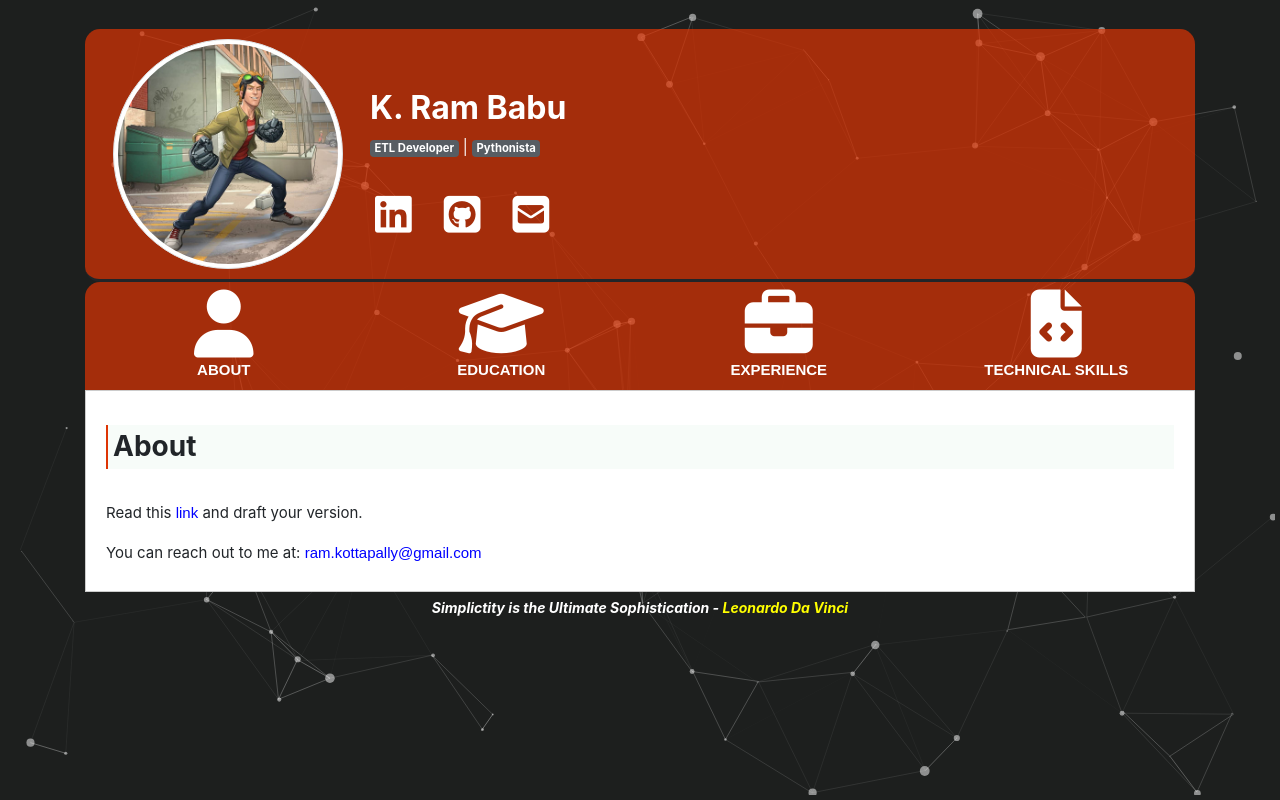
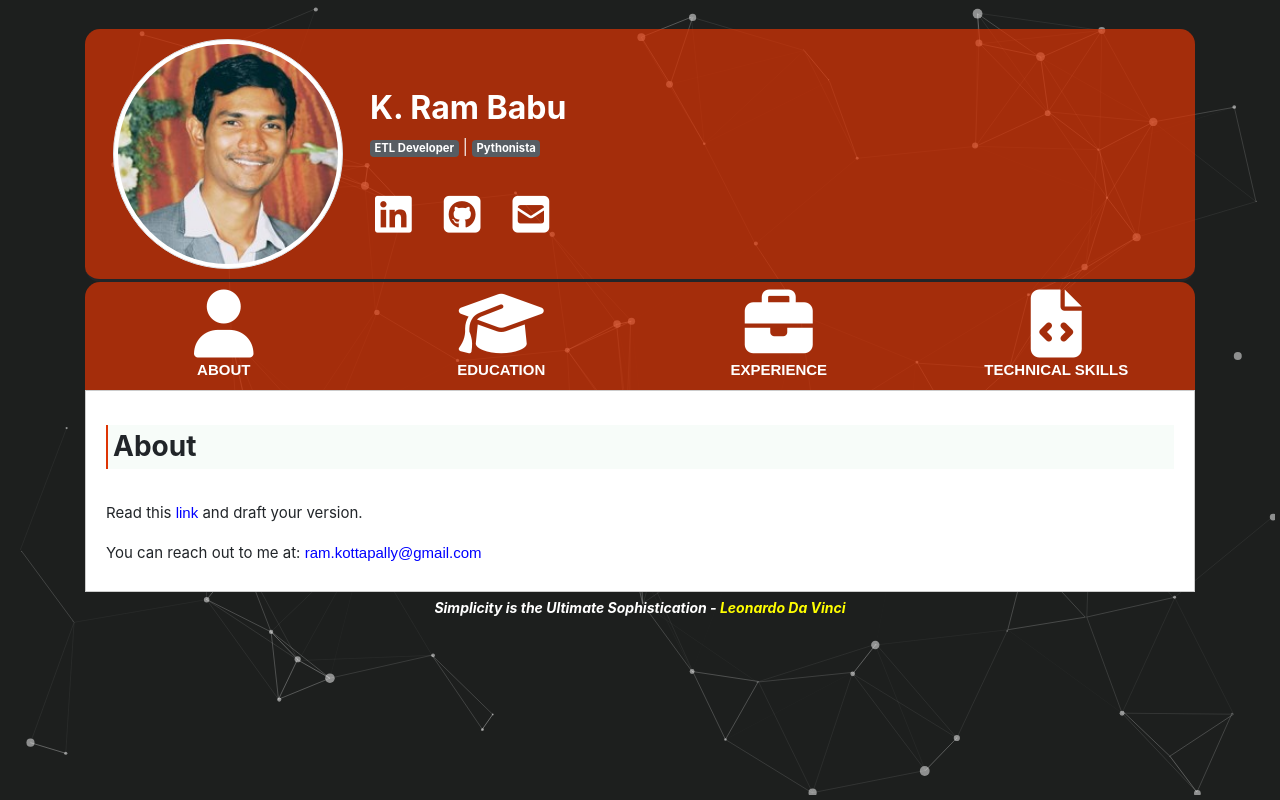
Before and after one commit to Ram-95/ram-95.github.io, a PHP site: page / in a window 1280 px wide. Run offline with PHP 8.4, Linux system fonts and the light colour scheme; some libraries are stand-ins or nearby versions.

Commit message:
UI Changes

```diff
--- a/index.html
+++ b/index.html
@@ -43,7 +43,7 @@
 <!----------------------------  Profile Section ------------------------------>
 <div class="coral row row-md-4 row-xs-4 row-sm-4">
 	<div class="profile-info col-md-3 col-xs-3 col-sm-3">
-	  <img class="profile-pic rounded-circle img-responsive img-thumbnail mx-auto d-block img-fluid" src= "Profile_pic.jpg" alt="profile_image" width="230" height="230" alt= "profile-img">
+	  <img class="profile-pic rounded-circle img-responsive img-thumbnail mx-auto d-block img-fluid" src= "ram_pic.jpg" alt="profile_image" width="230" height="230" alt= "profile-img">
 	</div>
 	<div class="profile-details col-xs-9 col-sm-9 col-md-9">
 			<h2><strong style="color: white;">K. Ram Babu</strong></h2>
@@ -124,7 +124,7 @@
 		<h4>B.Tech - 72.62%
 		<span class="edu-timeline">2011 - 2015</span>
 		</h4>
-		<h5>Computer Science and Engineering(CSE)</h5>
+		<h5>Computer Science and Engineering (CSE)</h5>
 		<h5>Sreenidhi Institute of Science and Technology (SNIST)</h5>
 	  </li>
 	  <br>
@@ -215,7 +215,11 @@
 									<li>Developed the Desktop application using Tkinter module. However, this desktop application uses a 3x3 board.</li>
 									<li>In the Command Line Version - The User chooses a board size before playing. However, if a user chooses the size less than 3 then the board size is taken as 3 by default.</li>
 									<li>There are two modes of playing:
-										<ul><li>Computer vs Player - Where a player can play with the Computer.</li><li>Player vs Player - A player plays with another player.</li></ul></li>
+										<ul>
+											<li>Computer vs Player</li>
+											<li>Player vs Player</li>
+										</ul>
+										</li>
 								</ul>
 							</article>
 						</td>
@@ -313,7 +317,7 @@
 <div class="footer" align="center">
   <!--<p style="color: white; font-size: 12px;"><a href="#quote" class="footer-links">ABOUT</a>  |  <a href="#menu1" class="footer-links">EDUCATION</a>  |  <a href="#" class="footer-links">WORK EXPERIENCE</a>  |  <a href="#" class="footer-links">TECHNICAL SKILLS</a></p>
   -->
-  <p style="color: white; font-size: 14px;"><b><i>Simplictity is the Ultimate Sophistication - <span style="color: yellow; font: 15px;">Leonardo Da Vinci</span></i></b></p>
+  <p style="color: white; font-size: 14px;"><b><i>Simplicity is the Ultimate Sophistication - <span style="color: yellow; font: 15px;">Leonardo Da Vinci</span></i></b></p>
 </div>
 </div>
 </body>
--- a/styles.css
+++ b/styles.css
@@ -191,7 +191,7 @@ div {
 }
 
 .edu-details h4 {
-	font-size: 22px;
+	font-size: 20px;
 }
 
 .work-timeline {
```
